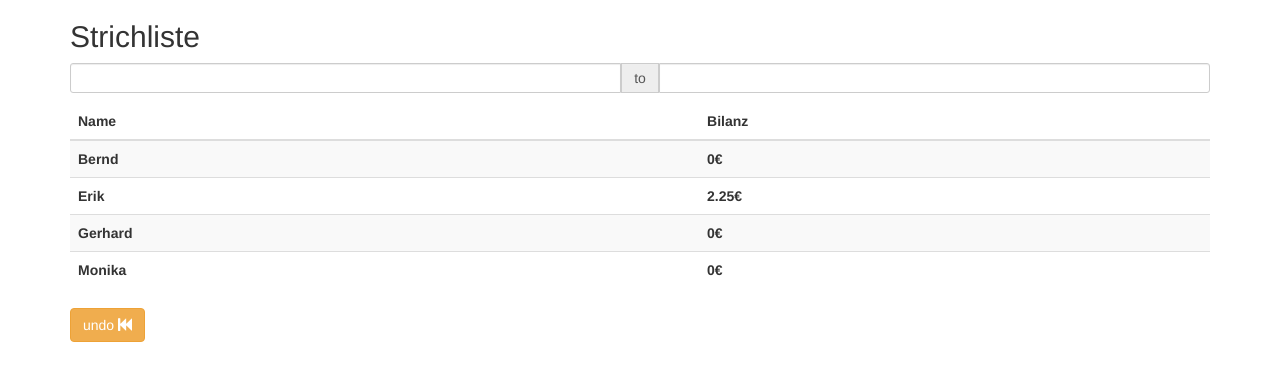
After one commit to maxmunzel/strichliste, a Flask app: page /balances in a window 1280 px wide. The commit adds this page. Shown: the top 381 px of the page. Run offline with Flask 2, Linux system fonts and the light colour scheme; data comes from the database, SQL or seed files in the repository; lists and menus that the app fills with data are empty; some libraries are stand-ins or nearby versions.

Commit message:
* added a semi-functional scaling option to the interface * implemented a (very) simple backend. TODO: * add datepickers to the backend * differentiate between browsers (cookies) * implement mqtt ^^ * optimize query performance * implement some kind of validation * Achievements

```diff
--- a/src/server/main.py
+++ b/src/server/main.py
@@ -104,16 +104,23 @@ def jsonfy_user(user: User):
     response["locked"] = user.locked
     return json.dumps(response, sort_keys=True, indent=4)
 
-def get_user_balance(user_id):
+
+def get_user_balance(user_id: int,
+                     from_date: datetime.datetime=datetime.datetime.min,
+                     until_date: datetime.datetime=datetime.datetime.max):
     user = User.query.filter(User.id == user_id).first_or_404()
-    return sum(
+    return round(
+            sum(
                 map(lambda x: x.price(),
                     list(  # for some reason this is needed
                         Transaction.query.filter(Transaction.user == user,
-                                                 Transaction.undone == False).all()
+                                                 Transaction.undone == False,
+                                                 Transaction.timestamp > from_date,
+                                                 Transaction.timestamp < until_date).all()
                     )
-                    )
-                )
+                   )
+                ), 2)
+
 
 @app.route("/")
 def hello():
@@ -144,8 +151,22 @@ def hello():
     for category in Category.query.order_by(Category.price).all():
         data["fields"].append(category)
     [data["humans"].append(get_user_data(user)) for user in User.query.order_by(User.name).all()]
-    return render_template("index.html", humans=data["humans"],
-                           fields=data["fields"])
+    return render_template("index.html",
+                           humans=data["humans"],
+                           fields=data["fields"],
+                           scaling="100%")  # ugly, semi-functional and currently only used for fiddling
+
+
+@app.route("/balances")
+def balances():
+    humans = list()
+
+    [humans.append((user.name, str(get_user_balance(user.id)) + "€"))
+     for user in User.query.order_by(User.name).all()]
+
+    return render_template("backend.html",
+                           humans=humans,
+                           scaling="100%")  # ugly, semi-functional and currently only used for fiddling
 
 
 @app.route("/add_transaction/<user_id>/<category_id>/<amount>")
--- /dev/null
+++ b/src/server/templates/backend.html
@@ -0,0 +1,55 @@
+<!DOCTYPE html>
+<html lang="en">
+<head>
+  <title>Strichliste</title>
+  <meta charset="utf-8">
+  <meta name="viewport" content="width=device-width, initial-scale=1">
+  <link rel="stylesheet" href="https://maxcdn.bootstrapcdn.com/bootstrap/3.3.7/css/bootstrap.min.css">
+  <script src="https://ajax.googleapis.com/ajax/libs/jquery/3.1.1/jquery.min.js"></script>
+  <script src="https://maxcdn.bootstrapcdn.com/bootstrap/3.3.7/js/bootstrap.min.js"></script>
+    <script src="https://cdnjs.cloudflare.com/ajax/libs/bootstrap3-dialog/1.34.7/js/bootstrap-dialog.min.js"></script>
+
+    <script>
+
+    </script>
+</head>
+<body>
+
+<div class="container" style="margin-bottom: 40px;">
+  <h2>Strichliste</h2>
+  <p>
+      <div class="input-daterange input-group" id="datepicker">
+    <input type="text" class="input-sm form-control" name="start" />
+    <span class="input-group-addon">to</span>
+    <input type="text" class="input-sm form-control" name="end" />
+</div>
+  </p>
+  <table class="table table-striped header-fixed">
+    <thead>
+      <tr>
+          <th>
+              Name
+          </th>
+          <th>
+              Bilanz
+          </th>
+
+      </tr>
+    </thead>
+    <tbody>
+    {% for human in humans %}
+      <tr>
+        {% for val in human %}
+          <th>
+              {{val}}
+          </th>
+          {% endfor %}
+
+      </tr>
+    {% endfor %}
+    </tbody>
+  </table>
+    <button type="button" class="btn btn-warning" onclick="undo()">undo <span class="glyphicon glyphicon-fast-backward"></span></button>
+</div>
+</body>
+</html>
--- a/src/server/templates/index.html
+++ b/src/server/templates/index.html
@@ -90,9 +90,11 @@
                   {% with category_id = fields[(loop.index - 1)].id %}
                   {% with id = human_id ~ "%" ~ category_id %}
                       <button type="button" id="bt-{{ id }}" class="btn btn-primary"
-                              onclick="book('{{human_id}}', '{{category_id}}', 1)">{{val}}</button>
+                              onclick="book('{{human_id}}', '{{category_id}}', 1)">
+                          <span style="font-size: {{scaling}}">{{val}}</span>
+                      </button>
                       <button type="button" class="btn btn-danger" onclick="batch_order('{{human_id}}','{{category_id}}')">
-                          <span class="glyphicon glyphicon-th"></span></button>
+                          <span class="glyphicon glyphicon-th" style="font-size: {{scaling}}"></span></button>
                     {% endwith %}
                     {% endwith %}
                     {% endwith %}
```
